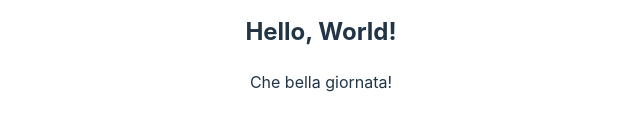
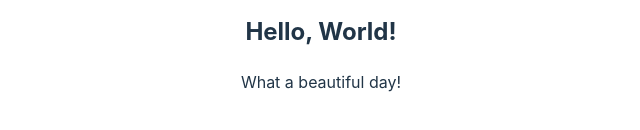
Before and after one commit to lucaprogrammer25/React-repo, a React (Vite) app: page / in a window 1280 px wide. Shown: the part 348-478 px from the top of the page, without its empty margins (319-959 px from the left). Built offline with nearby package versions, Linux system fonts and the light colour scheme.

Commit message:
fix exercise 11

```diff
--- a/src/Hello.jsx
+++ b/src/Hello.jsx
@@ -2,7 +2,7 @@ const Hello = () => {
   return (
     <>
       <h2>Hello, World!</h2>
-      <p>Che bella giornata!</p>
+      <p>What a beautiful day!</p>
     </>
   );
 };
```
